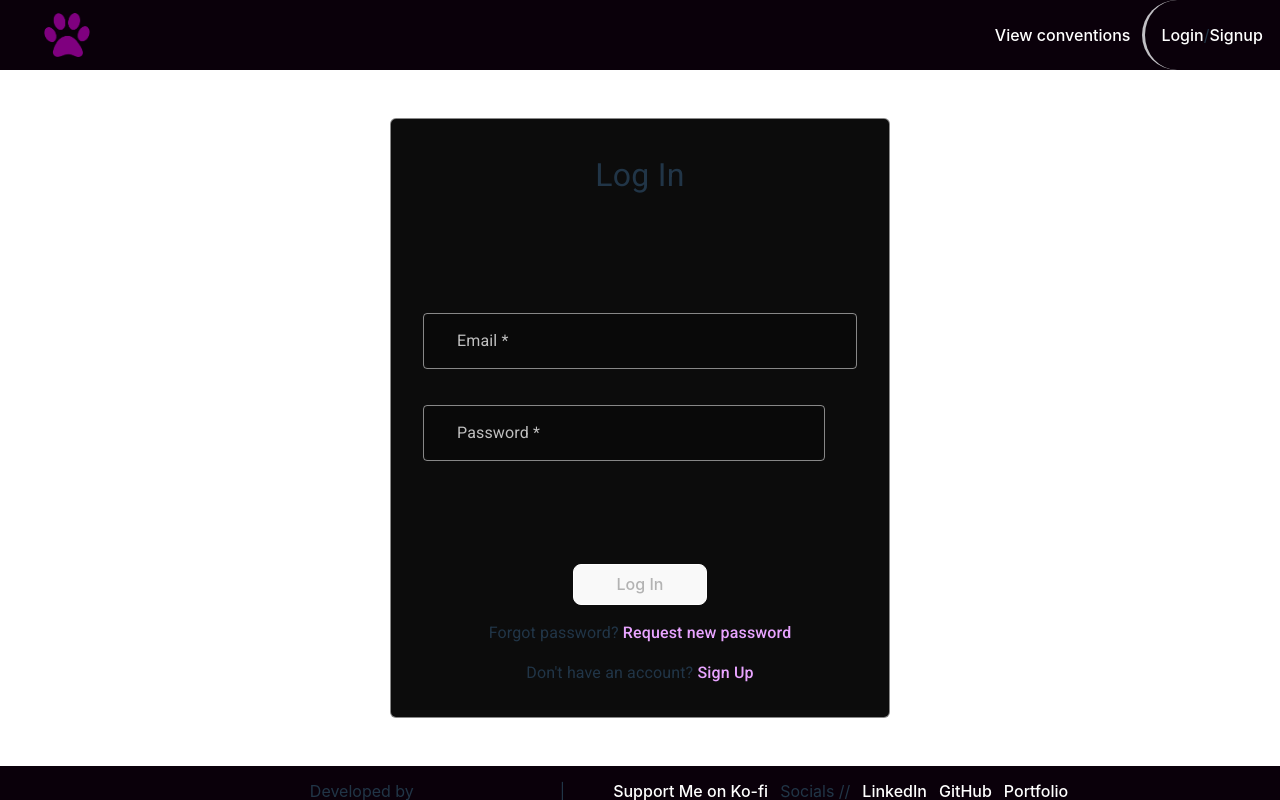
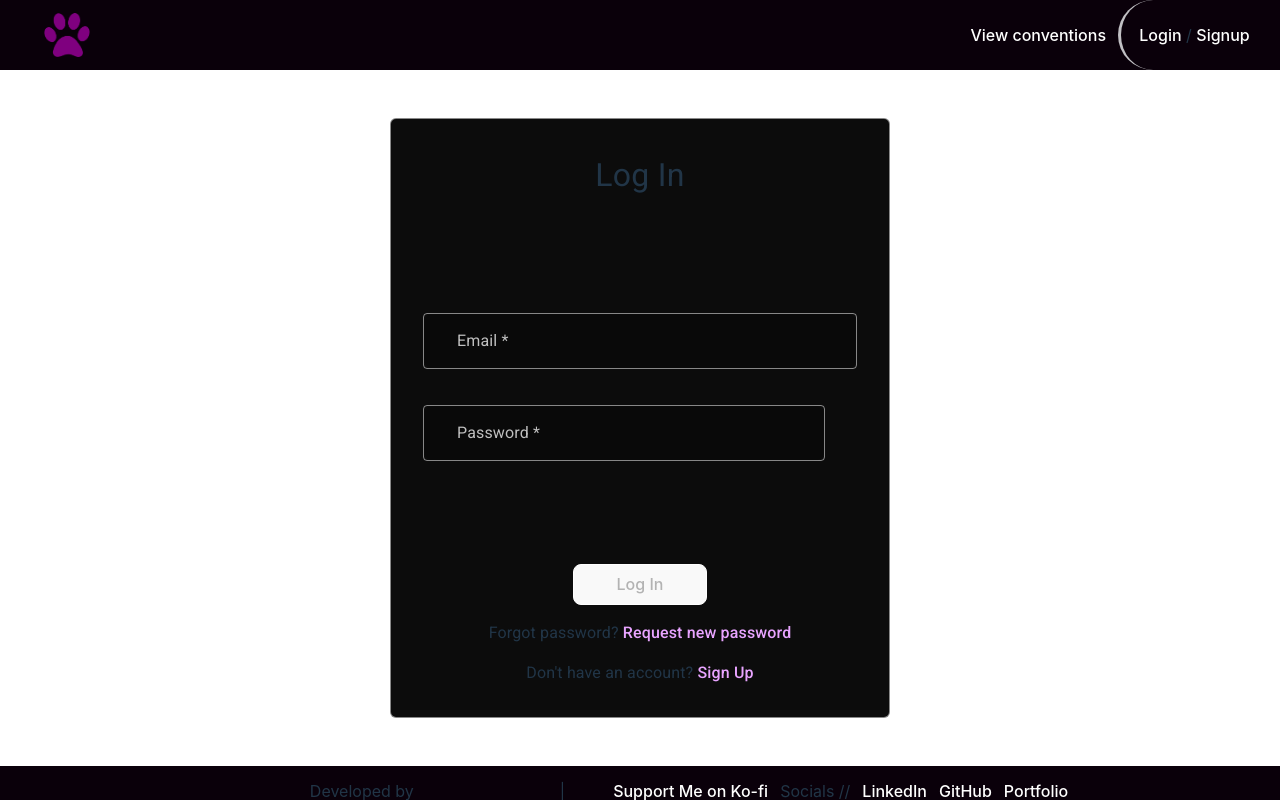
Before and after one commit to ATlexEide/furrventions, a React (Vite) app: page /signin in a window 1280 px wide. Built offline with nearby package versions, Linux system fonts and the light colour scheme; no server answers; some icons are missing.

Commit message:
Update user button width

```diff
--- a/src/styles/Header.css
+++ b/src/styles/Header.css
@@ -16,7 +16,8 @@ header {
   padding: 16px;
   height: 70px;
   border-left: rgba(237, 238, 240, 0.808) 3px solid;
-  width: 10%;
+  min-width: 150px;
+  width: fit-content;
   border-radius: 100px;
 }
 
```
